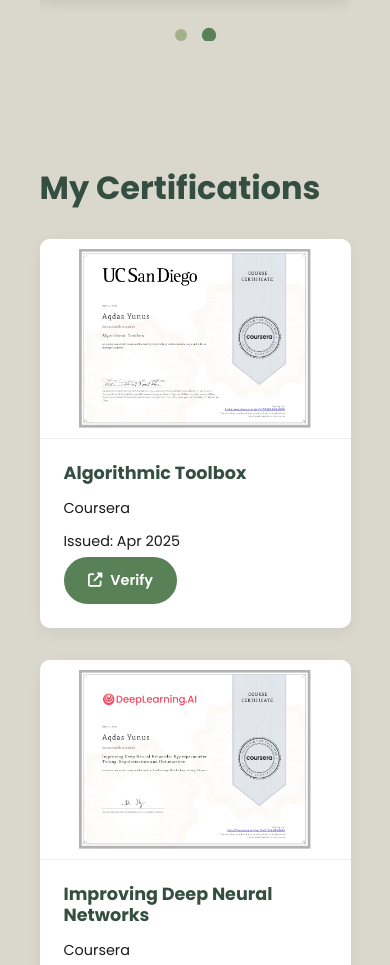
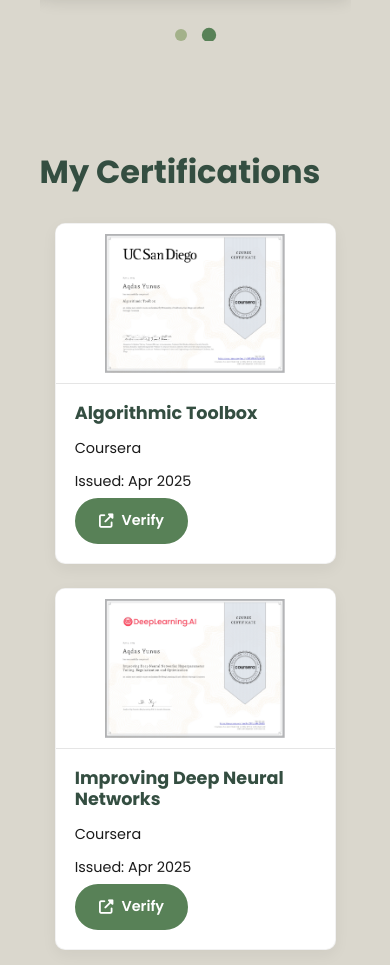
Before and after one commit to Aqdasjustinn/My-Portfolio, a plain HTML site: page index.html in a window 390 px wide. Shown: the part 5229-6194 px from the top of the page. Drawn offline with Linux system fonts and the light colour scheme.

Commit message:
Update styles.css

```diff
--- a/styles.css
+++ b/styles.css
@@ -608,9 +608,9 @@
 
 
 /* Certifications Section */
-/* ===== Updated Certifications CSS ===== */
+/* Certifications Section */
 #certifications {
-  background-color: #DAD7CD; /* Changed to your cream color */
+  background-color: var(--bg); /* Changed to use your bg variable */
 }
 
 .certifications-grid {
@@ -621,14 +621,15 @@
 }
 
 .certificate-card {
-  background: white;
+  background: var(--card-bg); /* Using your card-bg variable */
   border-radius: 10px;
   overflow: hidden;
   box-shadow: 0 5px 15px rgba(0,0,0,0.05);
   transition: transform 0.3s ease;
-  display: flex; /* New */
-  flex-direction: column; /* New */
-  height: 100%; /* New */
+  display: flex;
+  flex-direction: column;
+  height: 100%;
+  border: 1px solid rgba(0, 0, 0, 0.05); /* Added subtle border */
 }
 
 .certificate-card:hover {
@@ -638,22 +639,23 @@
 .certificate-img {
   height: 200px;
   overflow: hidden;
-  border-bottom: 1px solid #eee; /* Optional divider */
+  border-bottom: 1px solid rgba(0, 0, 0, 0.1); /* Using rgba for better dark mode */
+  background: var(--card-bg); /* Added for dark mode */
 }
 
 .certificate-img img {
   width: 100%;
   height: 100%;
-  object-fit: contain; /* Changed from 'cover' to 'contain' */
-  padding: 10px; /* Prevents image touching edges */
-  background: white; /* For PNGs with transparency */
+  object-fit: contain;
+  padding: 10px;
+  background: var(--card-bg); /* Using variable instead of white */
 }
 
 .certificate-info {
   padding: 1.5rem;
-  flex-grow: 1; /* Pushes button to bottom */
-  display: flex; /* New */
-  flex-direction: column; /* New */
+  flex-grow: 1;
+  display: flex;
+  flex-direction: column;
 }
 
 .certificate-info h3 {
@@ -672,57 +674,57 @@
   display: inline-flex;
   align-items: center;
   gap: 0.5rem;
-  margin-top: auto; /* Key change - pushes to bottom */
+  margin-top: auto;
   padding: 0.6rem 1.2rem;
   background: var(--accent);
   color: white;
   border-radius: 50px;
-  align-self: flex-start; /* Aligns buttons consistently */
+  align-self: flex-start;
 }
 
 .btn-certificate:hover {
   background: var(--secondary);
 }
 
-/* Optional: Add this if you want equal card heights */
 .certifications-grid {
-  align-items: stretch; /* Makes all cards same height */
+  align-items: stretch;
 }
 
-/* ===== Dark Mode Fixes for Certifications ===== */
-.dark-mode .certificate-card {
-  background: var(--card-bg); /* Keeps your existing dark mode color */
-  border: 1px solid #333; /* Subtle border for definition */
+/* Add these media queries below your existing CSS */
+@media (max-width: 768px) {
+  #certifications {
+    padding: 3rem 0; /* Reduce padding on mobile */
   }
 
-.dark-mode .certificate-info h3 {
-  color: var(--light); /* Lighter green for titles */
+  .certifications-grid {
+    grid-template-columns: 1fr; /* Stack cards on small screens */
+    gap: 1.5rem;
+    padding: 0 15px; /* Add side padding */
   }
 
-.dark-mode .certificate-info p {
-  color: #c9c9c9; /* Soft gray for readability */
+  .certificate-card {
+    max-width: 100%; /* Ensure cards don't overflow */
   }
 
-.dark-mode .certificate-img {
-  background: #1e1e1e; /* Dark bg for certificate images */
-  border-bottom: 1px solid #444; /* Darker divider */
+  .certificate-img {
+    height: 180px; /* Slightly reduce image height */
   }
 
-.dark-mode .btn-certificate {
-  background: var(--accent);
-  color: #fff;
+  .certificate-info {
+    padding: 1.2rem; /* Adjust padding */
+  }
 }
 
-.dark-mode .btn-certificate:hover {
-  background: var(--secondary);
+@media (max-width: 480px) {
+  .certificate-img {
+    height: 160px; /* Further reduce on very small screens */
   }
 
-/* For certificate images with white backgrounds */
-.dark-mode .certificate-img img {
-  background: var(--card-bg); /* Dark background for images */
-  padding: 15px; /* More padding in dark mode */
+  .btn-certificate {
+    padding: 0.5rem 1rem; /* Slightly smaller button */
+    font-size: 0.9rem;
   }
-
+}
 
 
 /* Photography Section */
```
Lines whose indentation alone changed are shown as unchanged.
